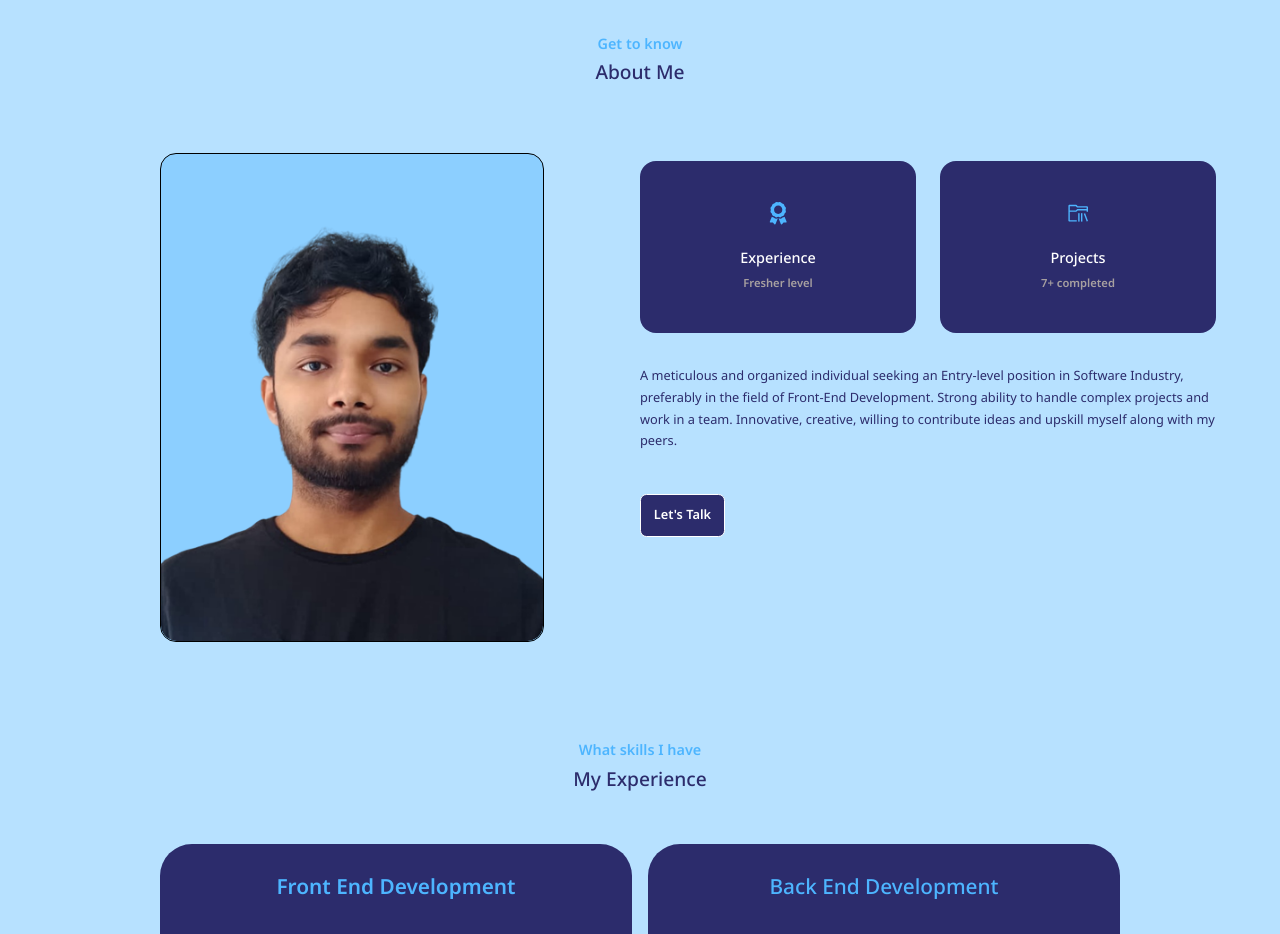
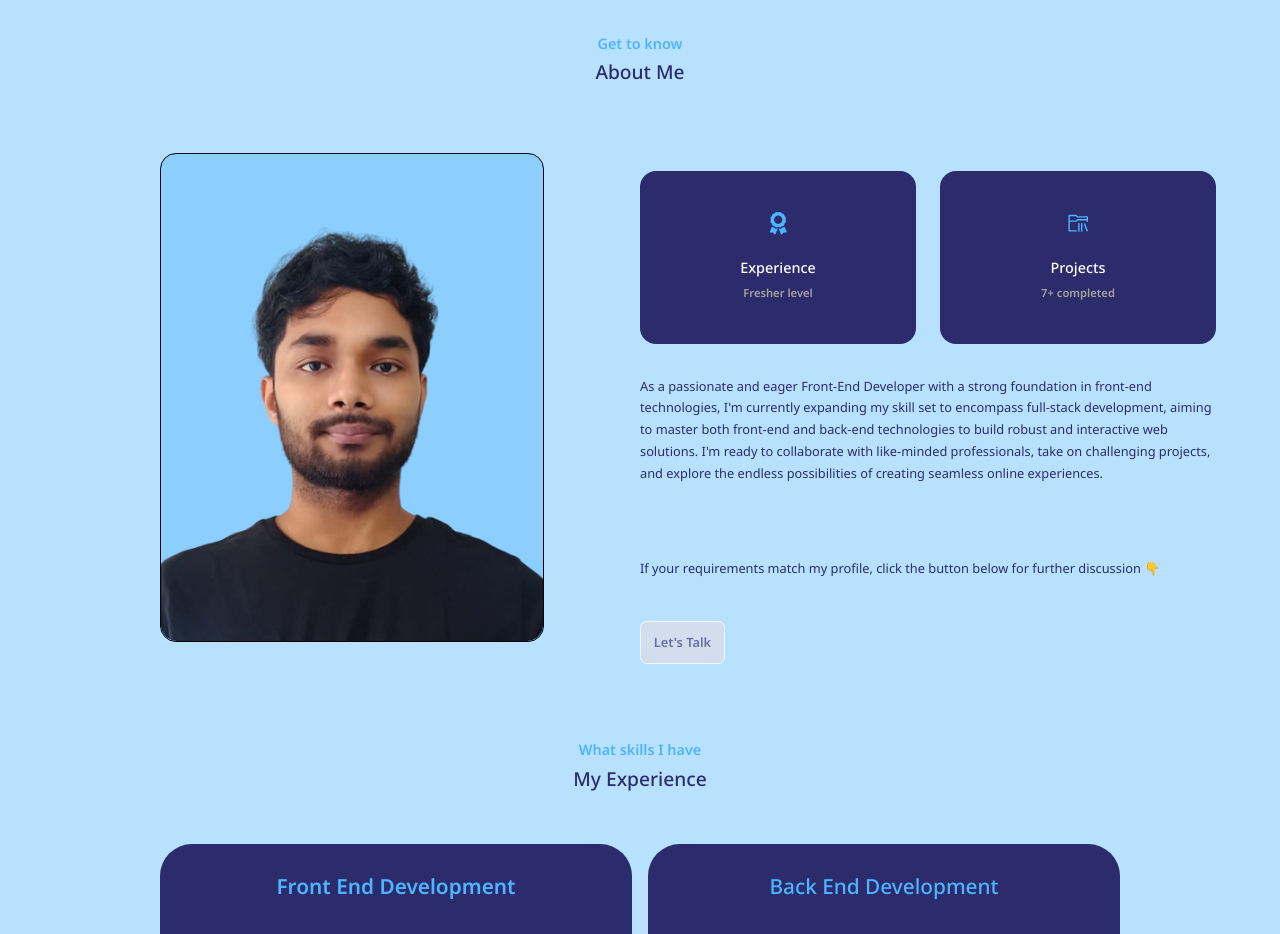
Before and after one commit to medixitgogoi/portfolio, a React (Create React App) app: page / in a window 1280 px wide. Shown: the part 880-1814 px from the top of the page. Built offline with nearby package versions, Linux system fonts and the light colour scheme; the HTML template or start-up script is replaced by a standard one; a web font is replaced by a local one.

Commit message:
about section updated

```diff
--- a/src/components/about/About.jsx
+++ b/src/components/about/About.jsx
@@ -60,15 +60,24 @@ const About = () => {
                         initial={{ opacity: 0, scale: 0.5 }}
                         whileInView={{ opacity: 1, scale: 1 }}
                         transition={{ duration: 0.2 }}
-                    >A meticulous and organized individual seeking an Entry-level position in Software Industry, preferably in the field of
-                        Front-End Development. Strong ability to handle complex projects and work in a team. Innovative, creative, willing to
-                        contribute ideas and upskill myself along with my peers.
+                    >
+                        As a passionate and eager Front-End Developer with a strong foundation in front-end technologies, I'm currently expanding my skill set to encompass full-stack development, aiming to master both front-end and back-end technologies to build robust and interactive web solutions. I'm ready to collaborate with like-minded professionals, take on challenging projects, and explore the endless possibilities of creating seamless online experiences.
                     </motion.p>
-                    <motion.a href="#contact" className="btn btn-primary"
+                    <motion.p
                         initial={{ opacity: 0, scale: 0.5 }}
                         whileInView={{ opacity: 1, scale: 1 }}
                         transition={{ duration: 0.2 }}
-                    >Let's Talk</motion.a>
+                        className='about__highlight'
+                    >
+                        If your requirements match my profile, click the button below for further discussion 👇
+                    </motion.p>
+                    <motion.a href="#contact" className="btn btn-primary animateButton"
+                        initial={{ opacity: 0, scale: 0.5 }}
+                        whileInView={{ opacity: 1, scale: 1 }}
+                        transition={{ duration: 0.2 }}
+                    >
+                        Let's Talk
+                    </motion.a>
                 </motion.div>
 
             </div>
--- a/src/components/about/about.css
+++ b/src/components/about/about.css
@@ -1,4 +1,4 @@
-#about{
+#about {
   padding-top: 3rem;
 }
 
@@ -78,12 +78,19 @@
 
 .about__content {
   padding-top: 1.5rem;
+  display: flex;
+  flex-direction: column;
+  justify-content: center;
 }
 
 .about__content p {
   margin: 2rem 0 2.6rem;
   font-size: 0.8rem;
   color: var(--color-primary);
+}
+
+.animateButton {
+  animation: fadeInOut 1.2s infinite;
 }
 
 @media screen and (max-width: 1024px) {
@@ -104,38 +111,27 @@
 
   .about__content p {
     margin: 1rem 0 1.5rem;
-    /* font-size: 1.2rem; */
   }
 }
-
-/* @media screen and (max-width: 830px) {
-  .about__me {
-    width: 65%;
-    height: fit-content;
-    margin: 0 auto 3rem;
-  }
-
-  #about > h5 {
-    font-size: 0.8rem;
-  }
-
-  .about__cards {
-    grid-template-columns: 1fr 1fr;
-    gap: 1rem;
-  }
-
-  .about__content {
-    text-align: center;
-  }
-
-  .about__content p {
-    margin: 1.5rem auto;
-    font-size: 1.2rem;
-  }
-} */
 
 @media screen and (max-width: 400px) {
   .about__me {
     height: fit-content;
   }
 }
+
+@keyframes fadeInOut {
+  0% {
+    opacity: 1;
+    background: var(--color-primary);
+    color: var(--color-white);
+  }
+  50% {
+    background: var(--color-white);
+    color: var(--color-primary) ;
+    opacity: 0.7;
+  }
+  100% {
+    opacity: 1;
+  }
+}
--- a/src/components/contact/contact.css
+++ b/src/components/contact/contact.css
@@ -93,7 +93,8 @@ textarea {
   .contact__option > a {
     font-size: 1rem;
   }
-  input,textarea{
+  input,
+  textarea {
     font-size: 1rem;
   }
 }
--- a/src/index.css
+++ b/src/index.css
@@ -28,9 +28,9 @@ html {
   scroll-behavior: smooth;
 }
 
-/* ::-webkit-scrollbar {
+::-webkit-scrollbar {
   display: none;
-} */
+}
 
 body {
   font-family: "Noto Sans", sans-serif;
@@ -105,7 +105,6 @@ a:hover {
 
 .btn-primary {
   background: var(--color-primary);
-  /* color: var(--color-light); */
   color: var(--color-white);
   font-weight: 700;
 }
```
